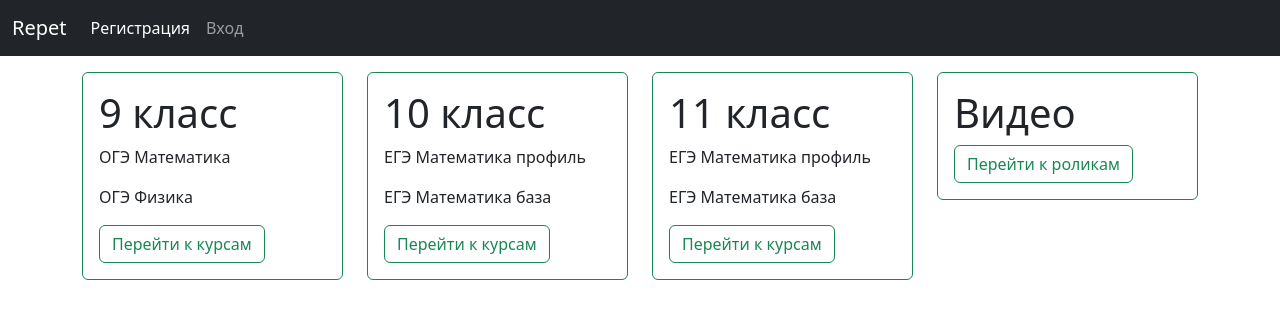
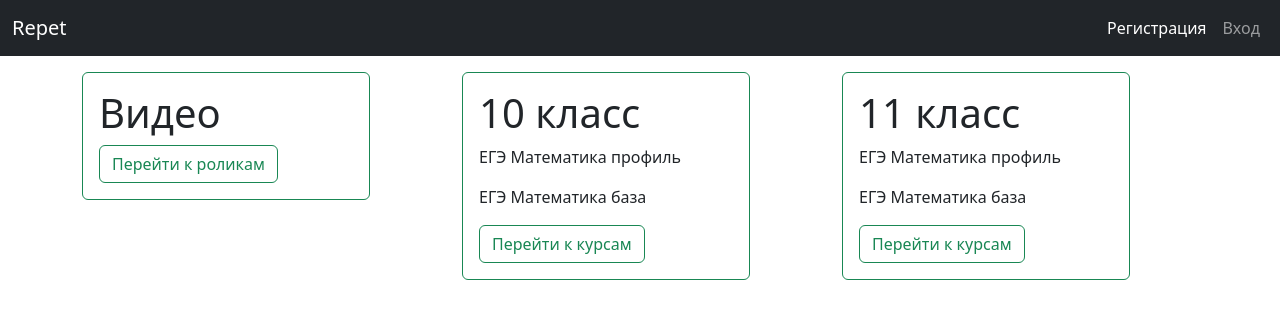
Before and after one commit to Senka04/repetbuddy, a Django app: page / in a window 1280 px wide. Shown: the top 319 px of the page. Run offline with Django 4.2, Linux system fonts and the light colour scheme; some libraries are stand-ins or nearby versions.

Commit message:
The scale of the nav, the location of the cards (masonry)

```diff
--- a/page1/templates/page1/base.html
+++ b/page1/templates/page1/base.html
@@ -10,10 +10,12 @@
 
     <link rel="stylesheet" href="{% static 'css/templatemo-style.css' %}">
     <script src="{% static 'js/vendor/modernizr-2.6.2.min.js' %}"></script>
-    <link href="https://vjs.zencdn.net/7.10.2/video-js.css" rel="stylesheet" />
+    <link href="https://vjs.zencdn.net/7.10.2/video-js.css" rel="stylesheet"/>
 
     <link href="https://cdn.jsdelivr.net/npm/bootstrap@5.3.0-alpha3/dist/css/bootstrap.min.css" rel="stylesheet"
           integrity="sha384-KK94CHFLLe+nY2dmCWGMq91rCGa5gtU4mk92HdvYe+M/SXH301p5ILy+dN9+nJOZ" crossorigin="anonymous">
+
+
 </head>
 <body>
 <script src="https://cdn.jsdelivr.net/npm/bootstrap@5.3.0-alpha3/dist/js/bootstrap.bundle.min.js"
@@ -22,7 +24,7 @@
 
 <nav class="navbar navbar-expand-lg fixed-top bg-dark" data-bs-theme="dark">
     <div class="container-fluid">
-        <a class="navbar-brand mb-0 h1" href="{% url 'home' %}">Repet</a>
+        <a class="w-100 navbar-brand mb-0 h1" href="{% url 'home' %}">Repet</a>
         <button class="navbar-toggler" type="button" data-bs-toggle="collapse" data-bs-target="#navbarReg"
                 aria-controls="navbarReg" aria-expanded="false" aria-label="Toggle navigation">
             <span class="navbar-toggler-icon"></span>
@@ -43,7 +45,7 @@
 <br>
 <br>
 {% block content %}
-{% endblock content %}
+{% endblock%}
 
 <script src="{% static 'js/vendor/jquery-1.10.2.min.js' %}"></script>
 <script src="{% static 'js/min/plugins.min.js' %}"></script>
--- a/page1/templates/page1/index.html
+++ b/page1/templates/page1/index.html
@@ -5,19 +5,27 @@
 {% endblock %}
 
 {% block content %}
+<script src="https://cdn.jsdelivr.net/npm/masonry-layout@4.2.2/dist/masonry.pkgd.min.js"
+        integrity="sha384-GNFwBvfVxBkLMJpYMOABq3c+d3KnQxudP/mGPkzpZSTYykLBNsZEnG2D9G/X/+7D" crossorigin="anonymous"
+        async></script>
+
+
+
+
+
+
+
 <div class="container">
-    <div class="row align-items-start">
-        <div class="col">
-            <div class="card border-success mb-3" style="max-width: 18rem;">
+    <div class="row" data-masonry='{"percentPosition": true }'>
+        <div class="col-sm-6 col-lg-4 mb-4">
+            <div class="post-masonry card border-success mb-3" style="max-width: 18rem;">
                 <div class="card-body">
-                    <h1 class="card-title">9 класс</h1>
-                    <p class="card-text">ОГЭ Математика</p>
-                    <p class="card-text">ОГЭ Физика</p>
-                    <a href="{% url 'class9' %}" class="btn btn-outline-success">Перейти к курсам</a>
+                    <h1 class="card-title">Видео</h1>
+                    <a href="{% url 'home_video' %}" class="btn btn-outline-success">Перейти к роликам</a>
                 </div>
             </div>
         </div>
-        <div class="col">
+        <div class="col-sm-6 col-lg-4 mb-4">
             <div class="card border-success mb-3" style="max-width: 18rem;">
                 <div class="card-body">
                     <h1 class="card-title">10 класс</h1>
@@ -27,7 +35,7 @@
                 </div>
             </div>
         </div>
-        <div class="col">
+        <div class="col-sm-6 col-lg-4 mb-4">
             <div class="card border-success mb-3" style="max-width: 18rem;">
                 <div class="card-body">
                     <h1 class="card-title">11 класс</h1>
@@ -37,14 +45,7 @@
                 </div>
             </div>
         </div>
-        <div class="col">
-            <div class="card border-success mb-3" style="max-width: 18rem;">
-                <div class="card-body">
-                    <h1 class="card-title">Видео</h1>
-                    <a href="{% url 'home_video' %}" class="btn btn-outline-success">Перейти к роликам</a>
-                </div>
-            </div>
-        </div>
+
     </div>
 </div>
 {% endblock %}
```
Also changed, not shown: page1/templates/page1/home.html (+1 -7 lines), db.sqlite3.
